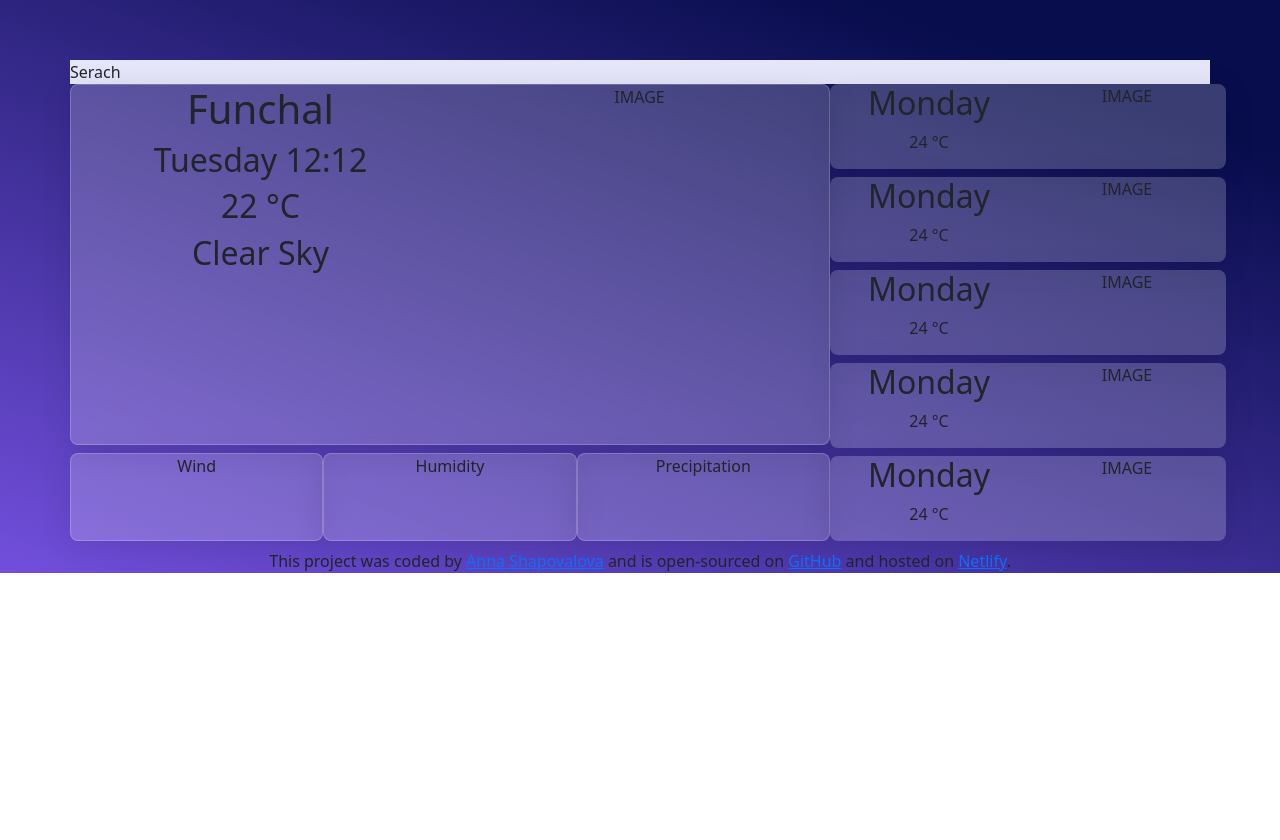
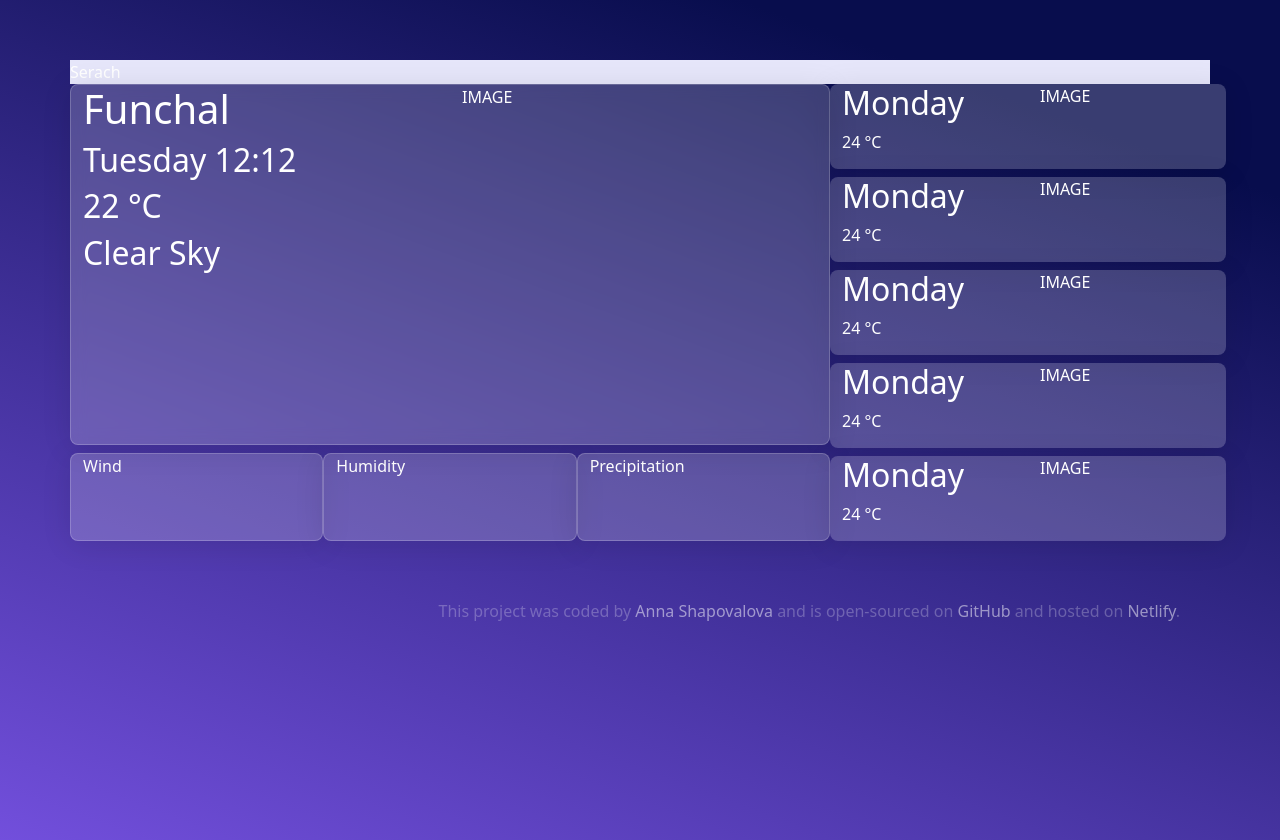
Before and after one commit to hannashapovalova/react-weather-app, a React (Create React App) app: page / in a window 1280 px wide. Before the commit the page ends 800 px from the top, so only its background shows below. Built offline with nearby package versions, Linux system fonts and the light colour scheme.

Commit message:
Added Footer CSS

```diff
--- a/src/App.css
+++ b/src/App.css
@@ -1,9 +1,26 @@
 .App {
-  text-align: center;
+
   background: linear-gradient(200deg, rgb(8, 13, 77) 15%, rgb(114, 79, 220) 100%);
-  height: 100%;
+  color: white;
+  height: 840px;
   background-position: center;
   background-repeat: no-repeat;
   background-size: cover;
   padding-top: 60px;
 }
+
+footer {
+  text-align: right;
+  margin-top: 50px;
+  margin-right: 100px;
+  opacity: 0.5;
+  color: rgba(255, 255, 255, 0.5);
+}
+
+.link {
+  text-decoration: none;
+  color: white;
+}
+.link:hover {
+  color:orange;
+}
--- a/src/App.js
+++ b/src/App.js
@@ -12,6 +12,7 @@ function App() {
       <footer>
         This project was coded by{" "}
         <a
+         className="link"
          href="https://www.linkedin.com/in/anna-shapovalova-63116b238/"
          target="_blank"
          rel="noreferrer">
@@ -19,11 +20,13 @@ function App() {
         </a>
         {" "}and is open-sourced on{" "}
         <a
+         className="link"
          href="https://github.com/hannashapovalova/react-weather-app"
          target="_blank"
          rel="noreferrer">GitHub</a>
         {" "}and hosted on{" "}
         <a
+         className="link"
          href="https://unique-kangaroo-bdf1ea.netlify.app/"
          target="_blank"
          rel="noreferrer">Netlify</a>
```
